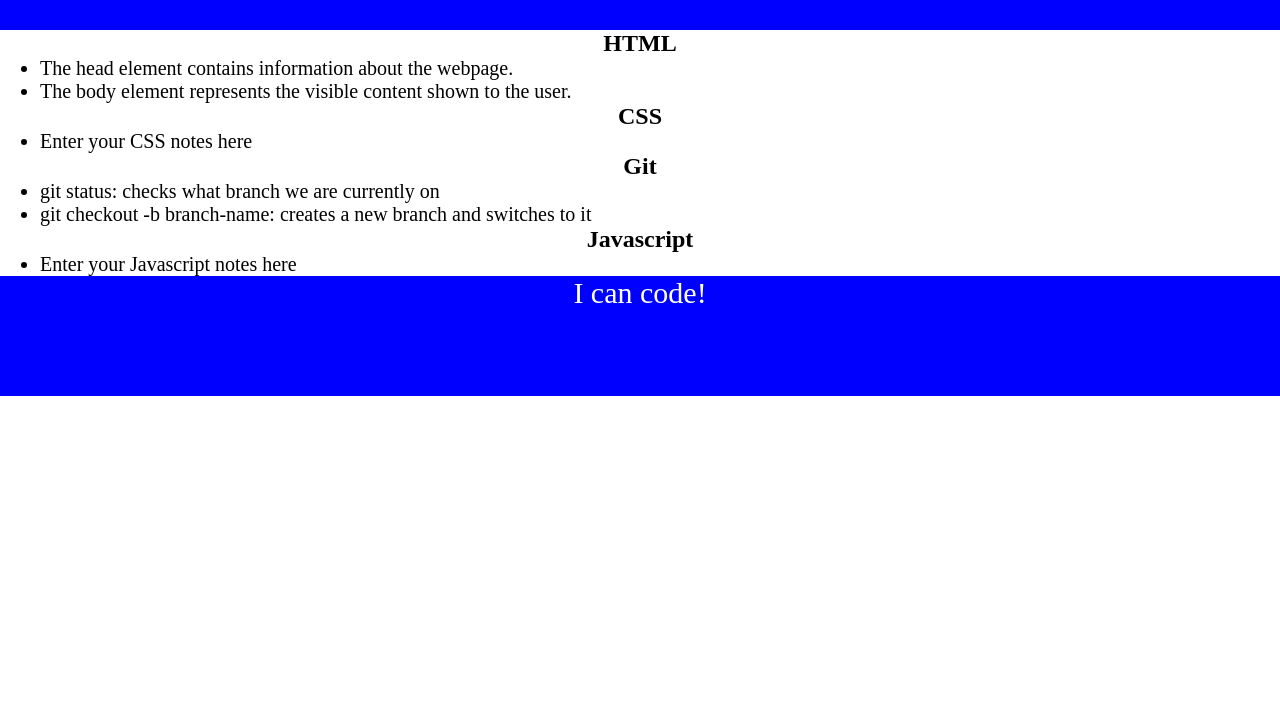
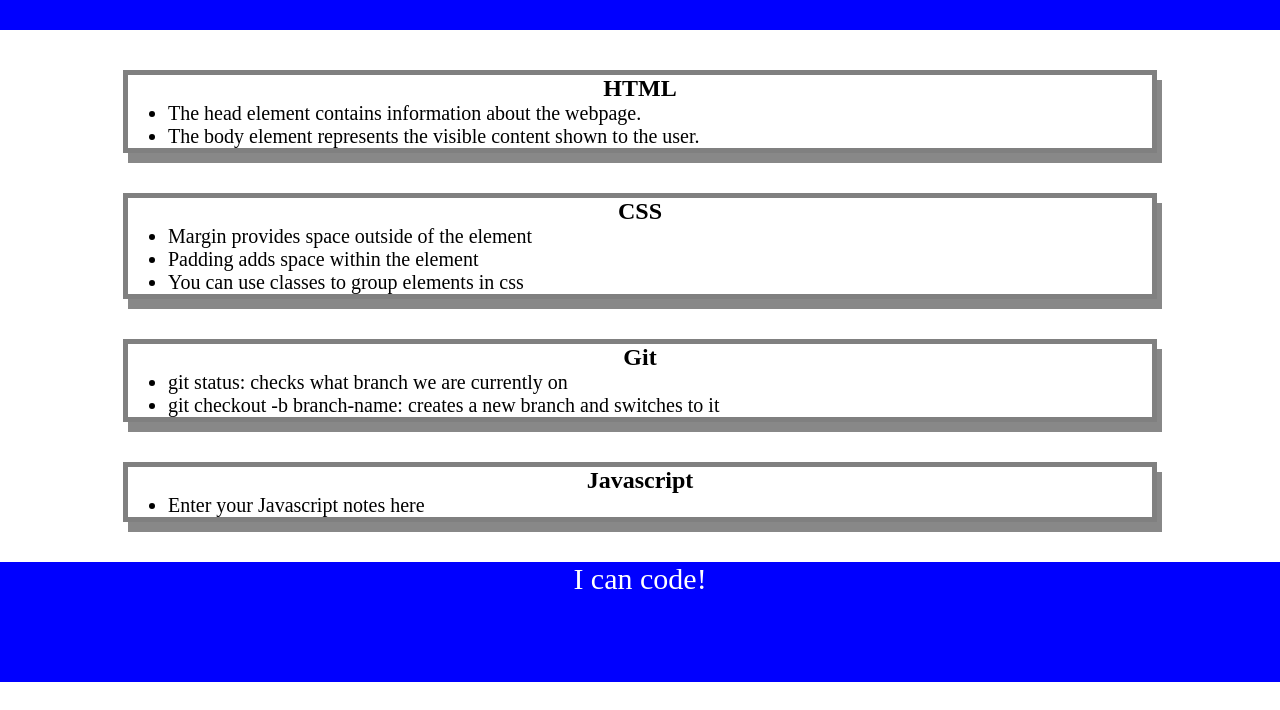
Before and after one commit to michael02031999/prework-study-guide, a plain HTML site: page index.html in a window 1280 px wide. Shown: the part 90-800 px from the top of the page. Drawn offline with Linux system fonts and the light colour scheme.

Commit message:
Added CSS to the project

```diff
--- a/assets/style.css
+++ b/assets/style.css
@@ -31,3 +31,10 @@ p {
     text-align: center;
     font-size: 30px;
 }
+
+.card {
+    width: 80%;
+    margin: 40px auto;
+    border: 5px solid gray;
+    box-shadow: 5px 10px #888888
+}
--- a/index.html
+++ b/index.html
@@ -25,7 +25,9 @@
       <section class="card" id="css-section">
         <h2>CSS</h2>
         <ul>
-          <li>Enter your CSS notes here</li>
+          <li>Margin provides space outside of the element</li>
+          <li>Padding adds space within the element</li>
+          <li>You can use classes to group elements in css</li>
         </ul>
       </section>
 
```
